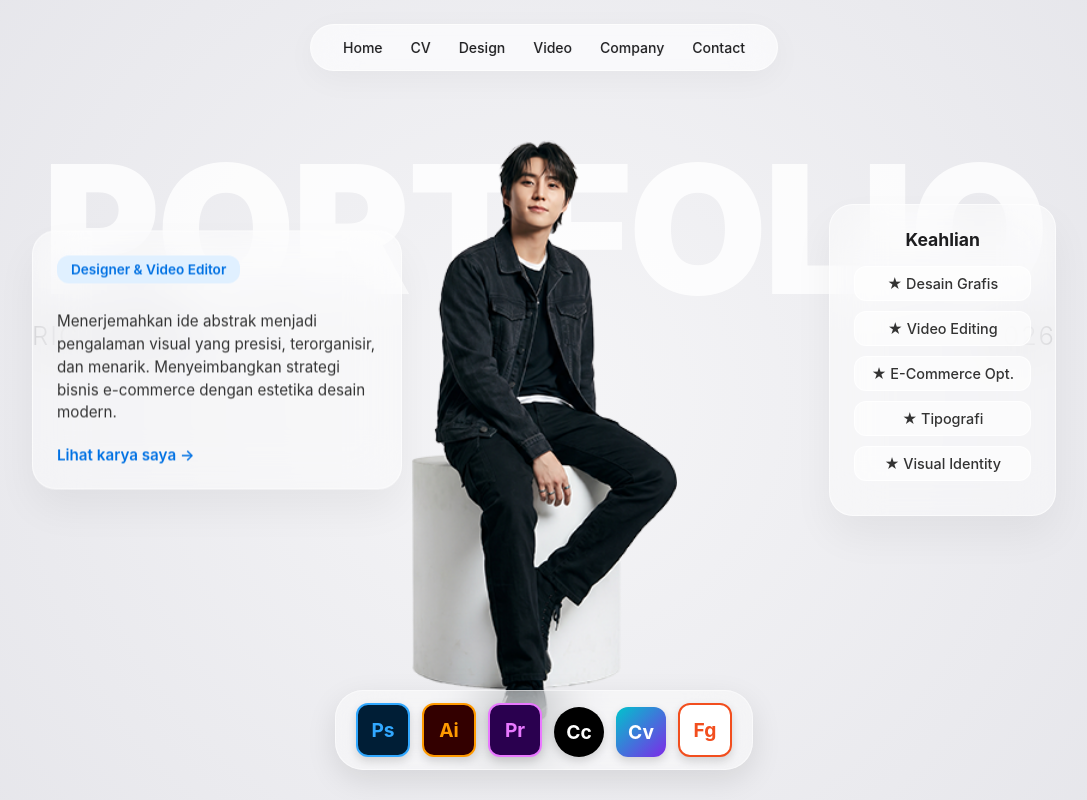
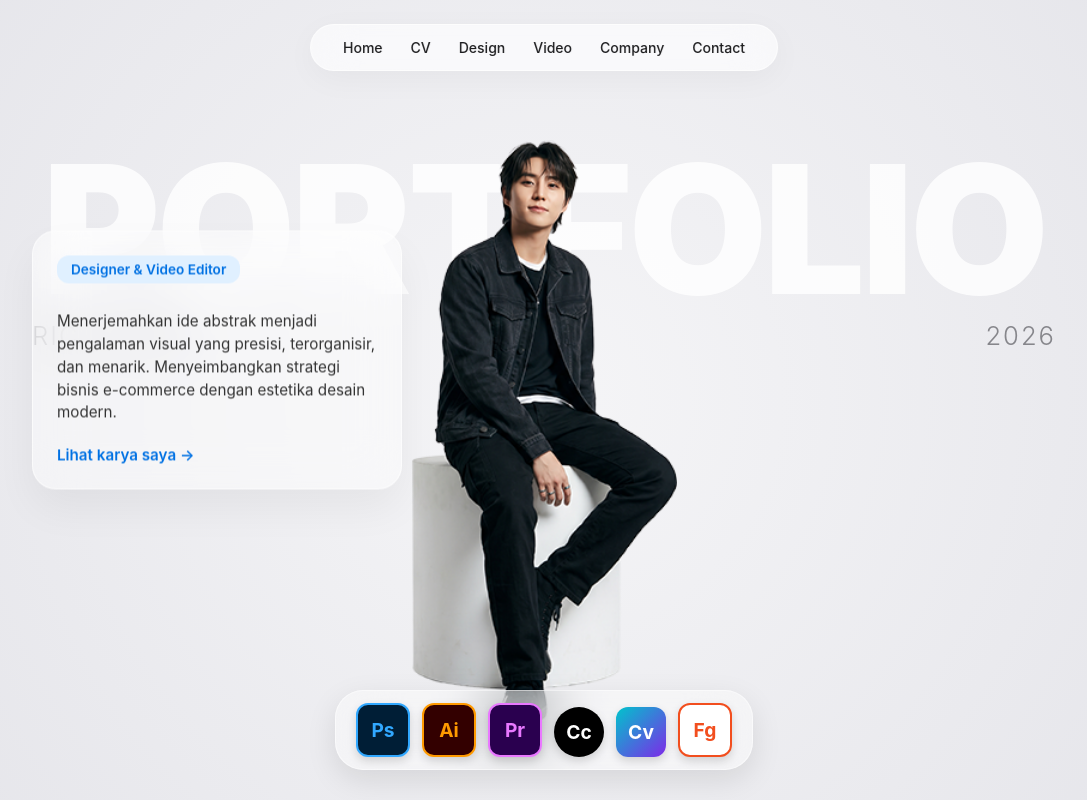
Before and after one commit to richiandi/designerkondang, a plain HTML site: page index.html in a window 1280 px wide. Shown: the top 800 px of the page, without its empty margins (96-1183 px from the left). Drawn offline with Linux system fonts and the light colour scheme.

Commit message:
index.html
Removed the skills section from the portfolio page.

```diff
--- a/index.html
+++ b/index.html
@@ -317,15 +317,6 @@
             <a href="#design" class="link-btn">Lihat karya saya &rarr;</a>
         </div>
 
-        <div class="glass-panel panel-right">
-            <h3>Keahlian</h3>
-            <div class="skill-pill">★ Desain Grafis</div>
-            <div class="skill-pill">★ Video Editing</div>
-            <div class="skill-pill">★ E-Commerce Opt.</div>
-            <div class="skill-pill">★ Tipografi</div>
-            <div class="skill-pill">★ Visual Identity</div>
-        </div>
-
         <div class="mac-dock">
             <div class="dock-item ic-ps" data-title="Photoshop">Ps</div>
             <div class="dock-item ic-ai" data-title="Illustrator">Ai</div>
```
